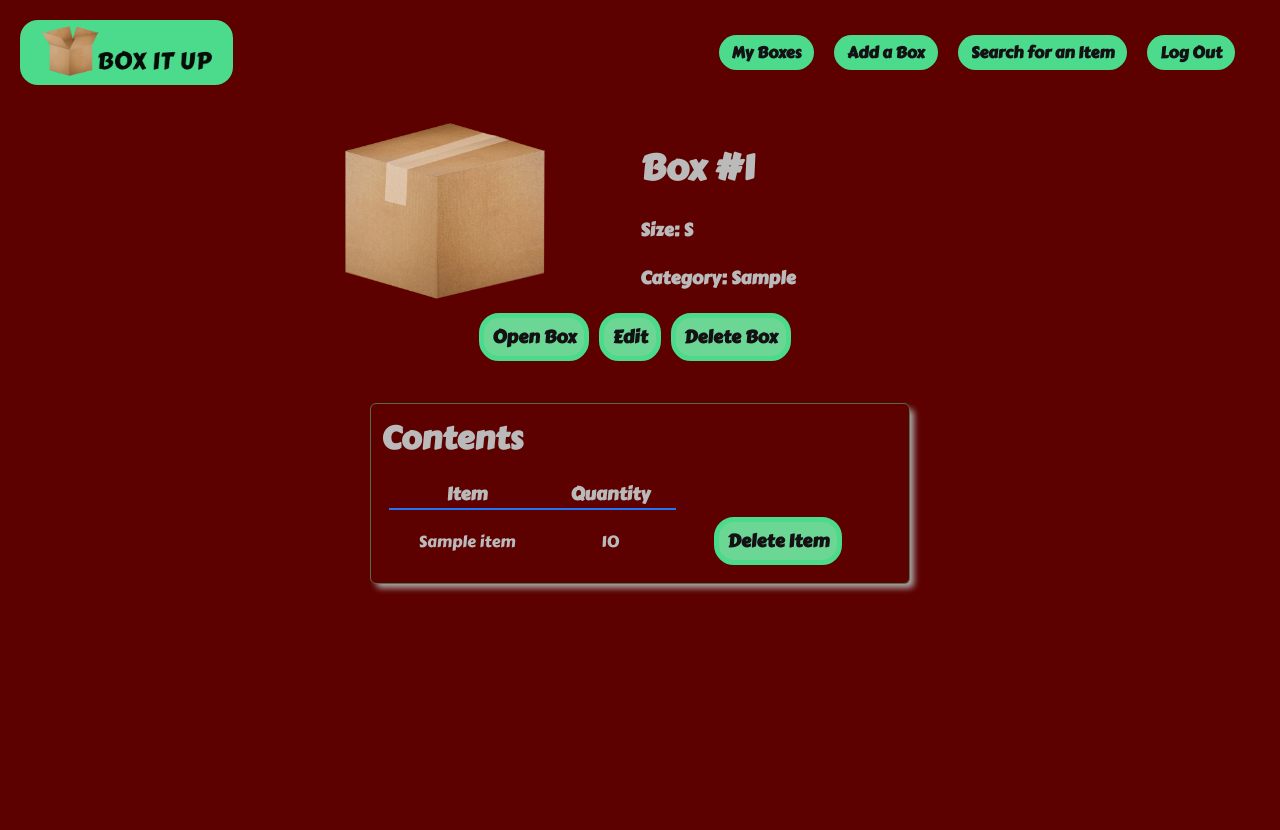
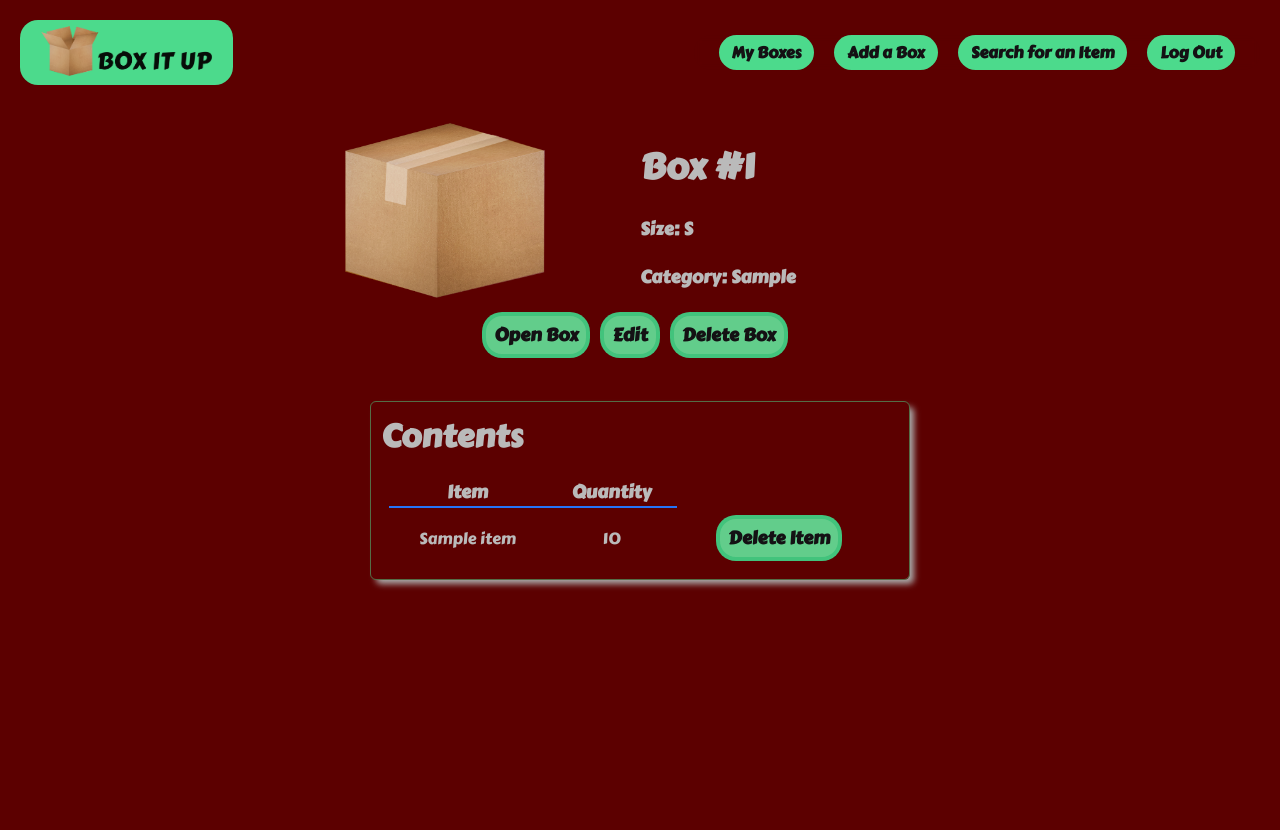
Before and after one commit to rhkearns/boxitup2, a Django app: page /boxes/1/ in a window 1280 px wide. Run offline with Django 3.2, Linux system fonts and the light colour scheme; a user stored in the database is signed in; tables that the repository leaves empty hold one stand-in row (values such as "Sample post").

Commit message:
color test 2

```diff
--- a/main_app/static/css/base.css
+++ b/main_app/static/css/base.css
@@ -28,19 +28,11 @@ body {
   min-height: 100vh;
   background-color: #5C0000;
   color: #BABABA;
-  --nav-bg: #4cda8c;
-  --text-color: #BABABA;
-  --nav-text-color: rgb(20, 17, 20);
-  --link-hover-color: rgb(16, 56, 158);
-  /* --button-bg: rgb(252, 252, 252); */
-  --button-bg: rgba(112, 252, 175, 0.856);
-  --button-border: #4bd68ae1;
+  --accent-bg: #4cda8c;
+  --accent-text-color: rgb(20, 17, 20);
+  --button-bg: rgba(100, 238, 162, 0.863);
+  --button-border: #3dc279d7;
   --button-bg-hover: rgb(226, 226, 226);
-  --submit: rgb(26, 128, 0);
-  --warn: rgb(255, 102, 0);
-  --danger: rgb(220, 20, 30);
-  --close: rgb(17, 35, 196);
-  --secondary: rgb(57, 57, 57);
   --card-box-shadow: 5px 5px 6px -1px #AAA;
   --font-xtreme: 4.2rem;
   --font-xxl: 3.6rem;
@@ -56,7 +48,7 @@ header {
 
 nav {
   margin: 10px 0;
-  background-color: var(--nav-bg);
+  background-color: var(--accent-bg);
 }
 
 ul {
@@ -78,7 +70,7 @@ nav a {
   font-weight: 600;
   font-size: 16px;
   margin: 5px;
-  color: var(--nav-text-color)
+  color: var(--accent-text-color)
 }
 
 nav a:hover {
@@ -121,10 +113,12 @@ nav li {
   font-size: var(--font-l);
   padding: 5px 8px;
   border-radius: 20px;
-  border-width: 5px;
+  border-width: 4px;
   border-style: solid;
   text-decoration: none;
   background-color: var(--button-bg);
+  color: var(--accent-text-color);
+  border-color: var(--button-border);
   font-weight: 600;
   cursor: pointer;
   font-family: inherit;
@@ -134,36 +128,6 @@ nav li {
 
 .btn:hover {
   background-color: var(--button-bg-hover);
-}
-
-.submit {
-  color: var(--nav-text-color);
-  border-color: var(--button-border);
-}
-
-.secondary {
-  color: var(--nav-text-color);
-  border-color: var(--nav-bg);
-}
-
-.warn {
-  color: var(--nav-text-color);
-  border-color: var(--nav-bg);
-}
-
-.danger {
-  color: var(--nav-text-color);
-  border-color: var(--nav-bg);
-}
-
-.close {
-  color: var(--nav-text-color);
-  border-color: var(--nav-bg);
-}
-
-.search {
-  color: var(--secondary);
-  border-color: var(--secondary);
 }
 
 .page-header h1 {
@@ -203,7 +167,7 @@ nav li {
   /* visual fix to help align logo */
   .header-logo-container {
     border-radius: 18px;
-    background-color: var(--nav-bg);
+    background-color: var(--accent-bg);
     margin-left: 10px;
   }
 
@@ -225,7 +189,7 @@ nav li {
   nav li {
     border-radius: 18px;
     margin: 0 10px;
-    background-color: var(--nav-bg);
+    background-color: var(--accent-bg);
   }
 
   .header-logo-container {
@@ -281,7 +245,7 @@ nav li {
   nav li {
     border-radius: 18px;
     margin: 0 10px;
-    background-color: var(--nav-bg);
+    background-color: var(--accent-bg);
   }
 
   @supports (-webkit-backdrop-filter: none) or (backdrop-filter: none) {
@@ -292,7 +256,6 @@ nav li {
 
     nav,
     .header-logo-container {
-      /* background: var(--nav-bg); */
       -webkit-backdrop-filter: blur(3px);
       backdrop-filter: blur(3px);
     }
```
